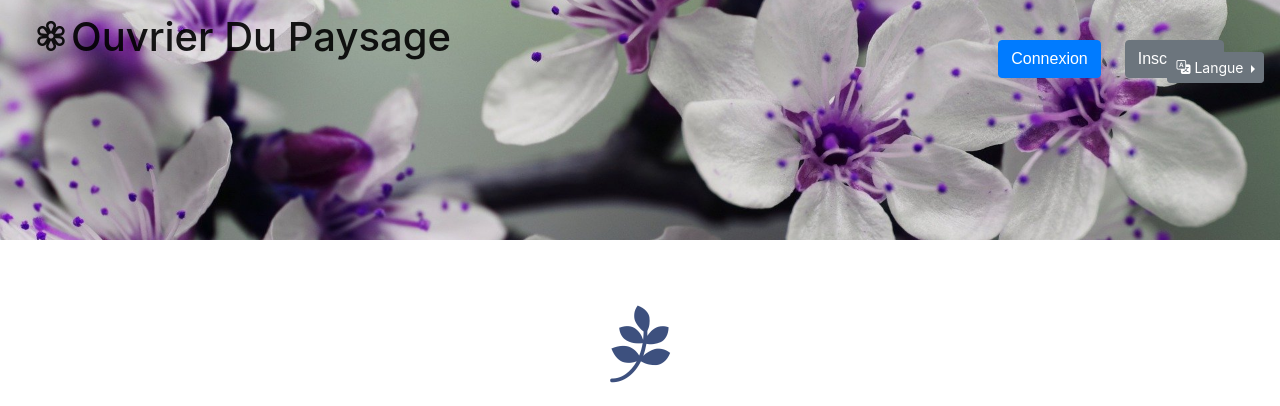
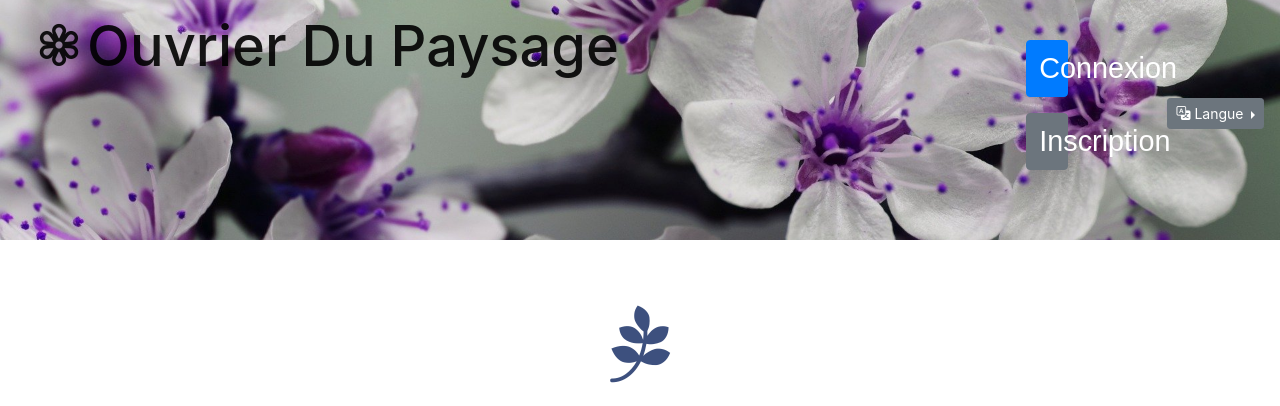
Before and after one commit to QMartineau/NewProjetPlantes, a Symfony app: template templates/home/index.html.twig in a window 1280 px wide. Shown: the top 406 px of the page. Run offline with Twig, Linux system fonts and the light colour scheme; the template is opened without the code that fills it, so the values that code supplies are empty; some libraries are stand-ins or nearby versions.

Commit message:
changement tobot + css

```diff
--- a/public/script/index.js
+++ b/public/script/index.js
@@ -26,3 +26,7 @@ function displayNone() {
 function topFunction() {
     document.documentElement.scrollTop = 0;
 }
+
+function botFunction() {
+    document.documentElement.scrollTo(0, 1750);
+}
--- a/public/styles/style.css
+++ b/public/styles/style.css
@@ -20,7 +20,7 @@
 }
 .arrow{
 	font-size: 4rem;
-	color: white;
+	color: white!important;
 	height: 100px;
 	width: 100px;
 	border: 5px solid;
@@ -29,10 +29,19 @@
 .displaynone {
 	display: none!important;
 }
+i.bi-flower3{
+	font-size: 3.5rem;
+}
 h1{
     font-family: 'Stick No Bills', sans-serif;
     font-size: 3em;
     letter-spacing: 8px;
+}
+strong.h1{
+	font-size: 3.5rem;
+}
+.connect>a{
+	font-size: 1.8rem;
 }
 .form-check, .form-check-label, .quizz-btn{
     font-size: 3vh;
@@ -253,6 +262,9 @@ footer>ul>li:hover {
 #navbar{
 	z-index: 2;
 }
+.navbar-toggler-icon{
+	font-size: 3rem;
+}
 #myBtn:hover {
 	background-color: #555;
 }
--- a/templates/base.html.twig
+++ b/templates/base.html.twig
@@ -43,10 +43,10 @@
 					</button>
 
 					<div class="collapse navbar-collapse" id="navbarsExample05">
-						<div class="container-fluid">
+						<div class="container col-12">
 							<div class="row justify-content-end col-12">
 								<div class="col-sm-4 col-md-3 col-lg-3 col-xl-2 py-4">
-									<p class="d-flex justify-content-end justify-content-around">
+									<p class="connect d-flex flex-column justify-content-end justify-content-around">
 										{% if app.user %}
 											<a href="logout" class="btn btn-primary my-2 ">Deconnexion</a>
 											{% if is_granted('ROLE_ADMIN') %}
@@ -55,8 +55,8 @@
 										{% else %}
 
 
-											<a href="/login" class="btn btn-primary my-2 me-4">Connexion</a>
-											<a href="register" class="btn btn-secondary my-2">Inscription</a>
+											<a href="/login" class="btn btn-primary my-2 me-4 col-12">Connexion</a>
+											<a href="register" class="btn btn-secondary my-2 col-12">Inscription</a>
 										{% endif %}
 									</p>
 								</div>
--- a/templates/home/index.html.twig
+++ b/templates/home/index.html.twig
@@ -5,7 +5,7 @@
 
 {% block body %}
 	<div id="gotobot">
-		<a class="arrow" href="#plant">
+		<a class="arrow" onclick="botFunction()">
 			<i class="bi bi-arrow-down"></i>
 		</a>
 	</div>
@@ -45,11 +45,15 @@
 			{% endif %}
 				<button class="btq">Quizz Chronométré</button>
 				</a>
-			{% if app.user %}
+			{# {% if app.user %}
 				<a href="{{ url('listing') }}" class="button button-sign-in popup-button" data-modal="popup">
 			{% else %}
 				<a href="login" class="button button-sign-in popup-button" data-modal="popup">
 			{% endif %}
+				<button class="btq">Plantes</button>
+				</a> #}
+
+				<a href="{{ url('listing') }}" class="button button-sign-in popup-button" data-modal="popup">
 				<button class="btq">Plantes</button>
 				</a>
 
--- a/templates/home/test.html.twig
+++ b/templates/home/test.html.twig
@@ -8,17 +8,17 @@
 			<div class="row d-flex justify-content-around">
 
 {% for Plante in Plantes %}
-<div class="card col-lg-4 col-sm-6 my-4">
+<div class="card col-sm-6 col-lg-3" style="width:18rem">
 
         <img src="{{ asset('images/' ~ Plante.image )}}" class="card-img-top rounded-circle h-50" alt="...">
         <div class="card-body d-flex flex-column justify-content-end">
             <h5 class="card-title text-center">{{ Plante.nom }}</h5>
         </div>
-            <a href="{{ url('home') }}/{{ Plante.id }}" class="btn btn-success mb-2 text-center" style="height: 3rem;">Voir</a>
+        <a href="{{ url('home') }}/{{ Plante.id }}" class="btn btn-success mb-2 text-center" style="height: 3rem;">Voir</a>
 </div>
 
 {% endfor %}
 			</div>
-			</main>
+</main>
 
 {% endblock %}
```
